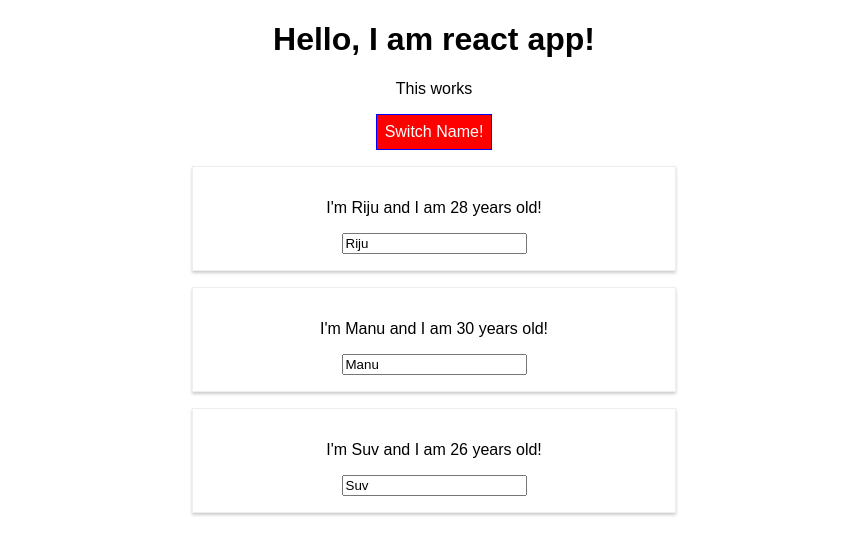
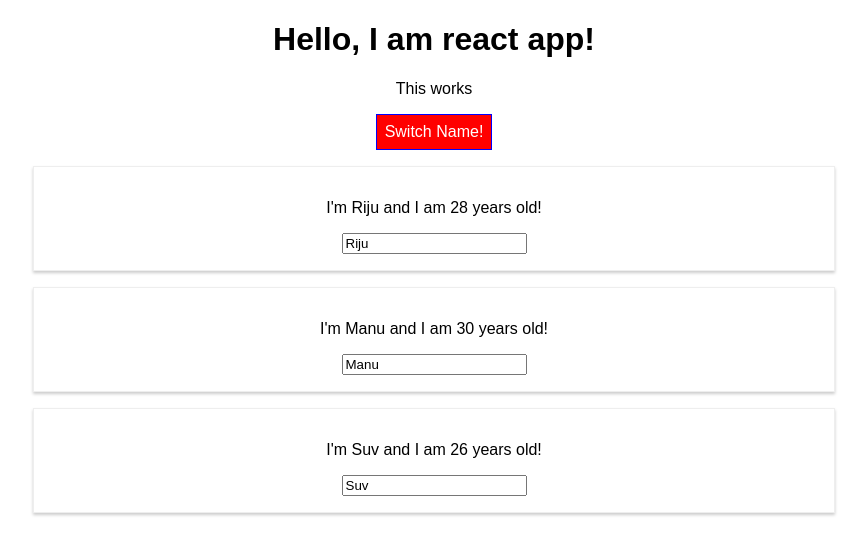
Before and after one commit to Rijubrata/react-guide, a React (Create React App) app: page / in a window 1280 px wide. Both pictures are taken after a click on the button "Switch Name!". Shown: the top 554 px of the page, without its empty margins (206-1073 px from the left). Built offline with nearby package versions, Linux system fonts and the light colour scheme.

Commit message:
styled-comp

```diff
--- a/package.json
+++ b/package.json
@@ -6,7 +6,8 @@
     "radium": "^0.26.1",
     "react": "^17.0.1",
     "react-dom": "^17.0.1",
-    "react-scripts": "1.1.5"
+    "react-scripts": "1.1.5",
+    "styled-components": "^5.2.1"
   },
   "scripts": {
     "start": "react-scripts start",
--- a/src/App.js
+++ b/src/App.js
@@ -1,8 +1,21 @@
 import React, { Component } from 'react';
 import './App.css';
 import Person from './Person/Person';
-import './Person/Person.css';
-import Radium, { StyleRoot } from 'radium';
+import styled from 'styled-components'
+// import './Person/Person.css';
+
+const StyledButton = styled.button`
+background-color: ${props => props.alt ? 'red' : 'green'};
+color: white;
+font: inherit;
+border: 1px solid blue;
+padding: 8px;
+cursor: pointer;
+
+&:hover {
+  background-color: ${props => props.alt ? 'salmon' : 'lightgreen'};
+  color: black;
+}`;
 
 class App extends Component {
   state = {
@@ -48,18 +61,18 @@ class App extends Component {
 
   render() {
 
-    const style = {
-      backgroundColor: 'green',
-      color: 'white',
-      font: 'inherit',
-      border: '1px solid blue',
-      padding: '8px',
-      cursor: 'pointer',
-      ':hover': {
-        backgroundColor: 'lightgreen',
-        color: 'black'
-      }
-    }
+    // const style = {
+    //   backgroundColor: 'green',
+    //   color: 'white',
+    //   font: 'inherit',
+    //   border: '1px solid blue',
+    //   padding: '8px',
+    //   cursor: 'pointer',
+    //   ':hover': {
+    //     backgroundColor: 'lightgreen',
+    //     color: 'black'
+    //   }
+    // }
 
     let persons = null;
 
@@ -79,11 +92,11 @@ class App extends Component {
           }
         </ div >
       );
-      style.backgroundColor = 'red'
-      style[':hover'] = {
-        backgroundColor: 'salmon',
-        color: 'black'
-      }
+      // style.backgroundColor = 'red'
+      // style[':hover'] = {
+      //   backgroundColor: 'salmon',
+      //   color: 'black'
+      // }
     }
 
     const classes = [];
@@ -95,17 +108,19 @@ class App extends Component {
     }
 
     return (
-      <StyleRoot>
-        <div className="App" >
-          <h1>Hello, I am react app!</h1>
-          <p className={classes.join(' ')}>This works</p>
-          <button style={style} onClick={this.togglePersonHandler}>Switch Name!</button>
-          {persons}
-        </div >
-      </StyleRoot>
+
+      <div className="App" >
+        <h1>Hello, I am react app!</h1>
+        <p className={classes.join(' ')}>This works</p>
+        <StyledButton alt={this.state.showPerson}
+          onClick={this.togglePersonHandler}>Switch Name!
+        </StyledButton>
+        {persons}
+      </div >
+
     );
     // return React.createElement('div',{className:'App'},React.createElement('h1',null,'Hello, I am react app!'));
   }
 }
 
-export default Radium(App);
+export default App;
--- a/src/Person/Person.css
+++ b/src/Person/Person.css
@@ -1,8 +1,12 @@
-.Person{
-    width:60%;
-    margin:16px auto;
-    border:1px solid #eee;
+/* .Person {
+    width: 60%;
+    margin: 16px auto;
+    border: 1px solid #eee;
     box-shadow: 0px 2px 3px #ccc;
     padding: 16px;
     text-align: center;
 }
+
+@media(min-width:500px): {
+    width: '450px'
+} */
--- a/src/Person/Person.js
+++ b/src/Person/Person.js
@@ -1,19 +1,29 @@
 import React from 'react';
-import Radium from 'radium';
+import styled from 'styled-components'
+
+const StyledDiv=  styled.div`
+width: 60%;
+margin: 16px auto;
+border: 1px solid #eee;
+box-shadow: 0px 2px 3px #ccc;
+padding: 16px;
+text-align: center;
+
+
+@media(min-width:500px): {
+    width: '450px'
+}
+`;
 
 const person =(props)=>{
 
-    const style={
-        '@media(min-width:500px)':{
-            width:'450px'
-        }
-    }
     return (
-    <div className="Person" style={style}>
+    // <div className="Person">
+    <StyledDiv>
         <p onClick={props.click}>I'm {props.name} and I am {props.age} years old! </p>
         <p>{props.children}</p>
         <input type="text" onChange={props.changed} value={props.name}></input>
-    </div>
+    </StyledDiv>
     );
 }
-export default Radium(person);
+export default person;
```
Also changed, not shown: 1 other file (tests, documents, lock files or other folders).
